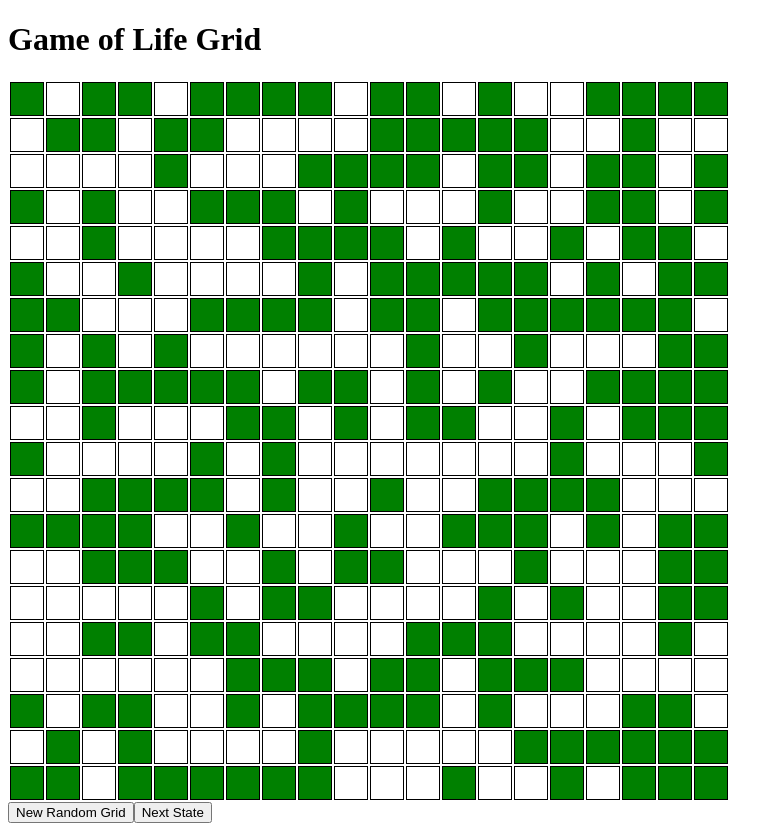
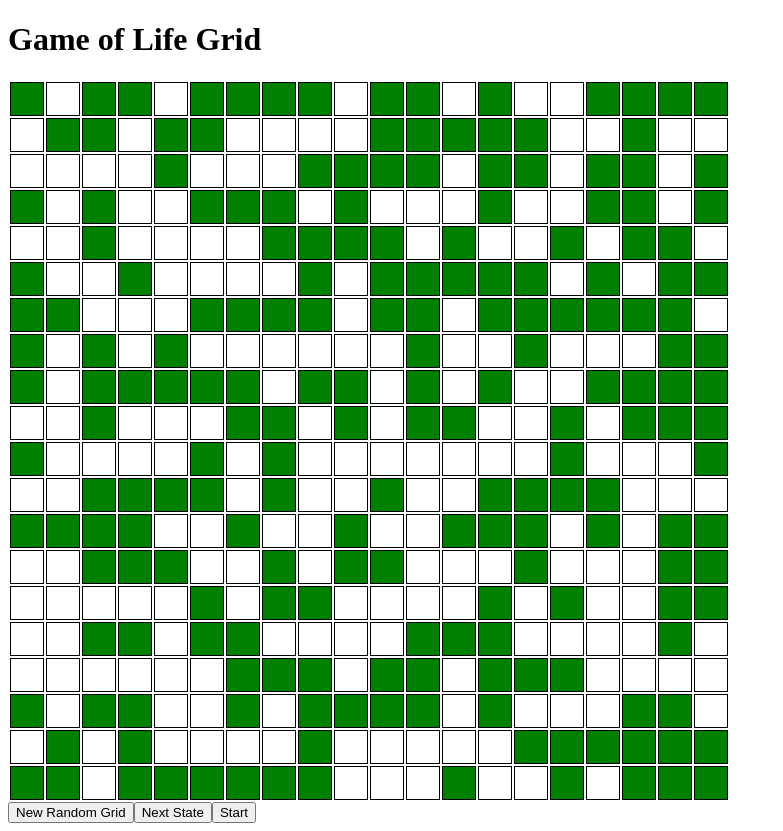
Before and after one commit to BelaSieck/game-of-life_vue_pinia, a Vue app: page / in a window 1280 px wide. Shown: the whole page, without its empty margins (0-783 px from the left). Built offline with nearby package versions, Linux system fonts and the light colour scheme.

Commit message:
refractored buttons to Controls; +play-button

```diff
--- a/src/App.vue
+++ b/src/App.vue
@@ -1,13 +1,11 @@
 <script setup lang="ts">
+  import Controls from './components/Controls.vue';
   import GolGrid from './components/GolGrid.vue';
-  import { useCellStateStore } from './stores/cell-state-store';
-  const CellState = useCellStateStore()
 </script>
 
 <template>
   <gol-grid/>
-  <button @click="CellState.newRandomGrid">New Random Grid</button>
-  <button @click="CellState.nextCellStateGrid">Next State</button>
+  <Controls></Controls>
 </template>
 
 <style scoped></style>
--- /dev/null
+++ b/src/components/Controls.vue
@@ -0,0 +1,25 @@
+<script setup lang="ts">
+    import { nextGridState } from '@/functions/grid-functions';
+import { useCellStateStore } from '@/stores/cell-state-store';
+    import { isPlusToken } from 'typescript';
+    import { ref } from 'vue';
+    const CellState = useCellStateStore()
+    const isPLaying = ref(false)
+    let playIntervall = 333
+    let playHandler: number;
+    function togglePlay() {
+        if(!isPLaying.value) {
+            isPLaying.value = true
+            playHandler = setInterval(CellState.nextCellStateGrid, playIntervall)
+        } else {
+            isPLaying.value = false
+            clearInterval(playHandler)
+        }
+    }
+</script>
+
+<template>
+    <button @click="CellState.newRandomGrid">New Random Grid</button>
+    <button @click="CellState.nextCellStateGrid">Next State</button>
+    <button @click="togglePlay">{{ isPLaying ? 'Stop' : 'Start' }}</button>
+</template>
```
